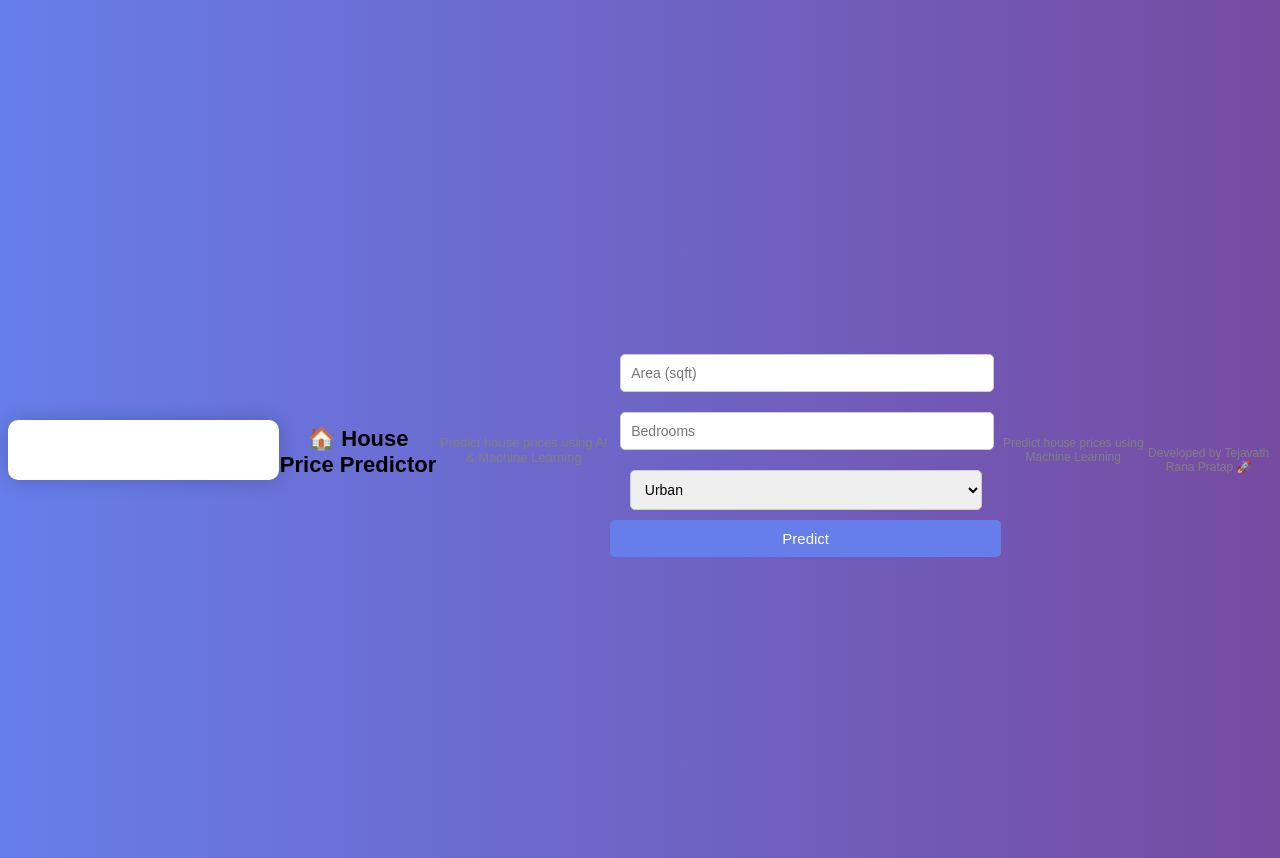
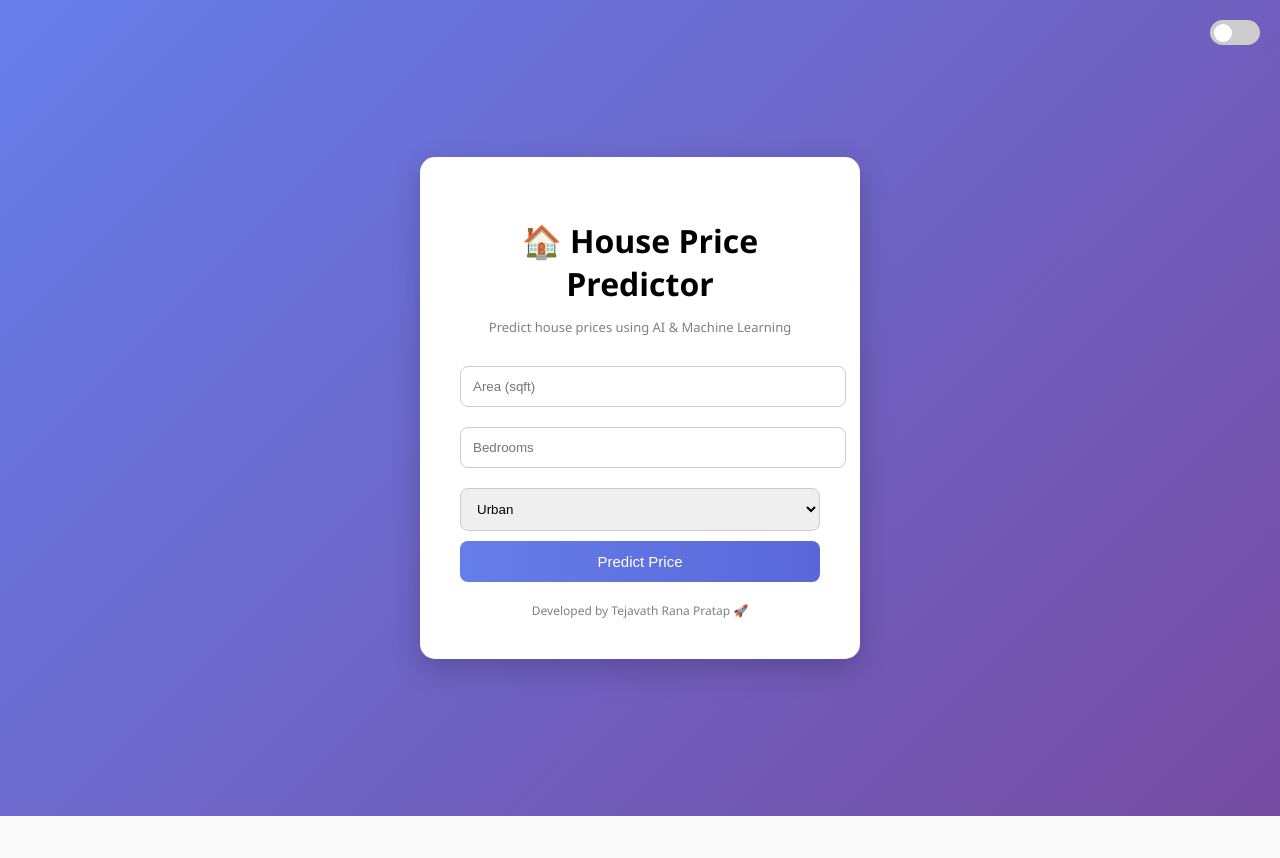
Before and after one commit to Tejavathrana/house-price-prediction, a Flask app: page / in a window 1280 px wide. After the commit the page ends 816 px from the top, so only its background shows below. Run offline with Flask 3, Linux system fonts and the light colour scheme.

Commit message:
Final UI upgrade (dark mode + loader + animations)

```diff
--- a/static/style.css
+++ b/static/style.css
@@ -7,20 +7,78 @@ body {
     height: 100vh;
 }
 
+/* 🌙 DARK MODE */
+body.dark {
+    background: #1e1e2f;
+}
+
+/* Toggle */
+.toggle-container {
+    position: absolute;
+    top: 20px;
+    right: 20px;
+}
+
+.switch {
+    position: relative;
+    display: inline-block;
+    width: 50px;
+    height: 25px;
+}
+
+.switch input { display: none; }
+
+.slider {
+    position: absolute;
+    background: #ccc;
+    border-radius: 25px;
+    width: 100%;
+    height: 100%;
+    cursor: pointer;
+}
+
+.slider:before {
+    content: "";
+    position: absolute;
+    height: 18px;
+    width: 18px;
+    left: 4px;
+    bottom: 3px;
+    background: white;
+    border-radius: 50%;
+    transition: 0.3s;
+}
+
+input:checked + .slider:before {
+    transform: translateX(24px);
+}
+
 /* Card */
 .container {
-    background: rgba(255, 255, 255, 0.95);
+    background: white;
     padding: 40px;
     border-radius: 15px;
     width: 360px;
     text-align: center;
     box-shadow: 0 10px 30px rgba(0,0,0,0.2);
+    animation: fadeIn 0.6s ease-in-out;
+}
+
+/* Dark card */
+body.dark .container {
+    background: #2c2c3e;
+    color: white;
 }
 
 /* Title */
 h1 {
-    font-size: 22px;
-    margin-bottom: 10px;
+    margin-bottom: 5px;
+}
+
+.subtitle {
+    font-size: 13px;
+    color: gray;
+    margin-bottom: 20px;
 }
 
 /* Inputs */
@@ -30,7 +88,14 @@ input, select {
     margin: 10px 0;
     border-radius: 8px;
     border: 1px solid #ccc;
-    font-size: 14px;
+}
+
+/* Dark inputs */
+body.dark input,
+body.dark select {
+    background: #444;
+    color: white;
+    border: none;
 }
 
 /* Button */
--- a/templates/index.html
+++ b/templates/index.html
@@ -1,68 +1,30 @@
 <!DOCTYPE html>
 <html>
 <head>
-    <title>House Price Prediction</title>
+    <title>House Price Predictor</title>
     <link rel="stylesheet" href="{{ url_for('static', filename='style.css') }}">
-    <style>
-        body {
-            font-family: Arial;
-            background: linear-gradient(to right, #667eea, #764ba2);
-            text-align: center;
-            margin-top: 50px;
-        }
-
-        .container {
-            background: white;
-            padding: 30px;
-            border-radius: 10px;
-            width: 350px;
-            margin: auto;
-            box-shadow: 0 0 20px rgba(0,0,0,0.2);
-        }
-
-        input, select {
-            width: 90%;
-            padding: 10px;
-            margin: 10px;
-            border-radius: 5px;
-        }
-
-        button {
-            padding: 10px;
-            background: #667eea;
-            color: white;
-            border: none;
-            cursor: pointer;
-            border-radius: 5px;
-        }
-
-        .result {
-            color: green;
-            font-weight: bold;
-        }
-
-        .accuracy {
-            color: blue;
-        }
-
-        .graph img {
-            width: 80%;
-            max-width: 300px;
-            margin-top: 20px;
-        }
-    </style>
 </head>
 
 <body>
 
-<div class="container"></div>
-<h1>🏠 House Price Predictor</h1>
-<p style="color: gray; font-size: 13px;">
-    Predict house prices using AI & Machine Learning
-</p>
+<!-- 🌙 DARK MODE TOGGLE -->
+<div class="toggle-container">
+    <label class="switch">
+        <input type="checkbox" onclick="toggleMode()">
+        <span class="slider"></span>
+    </label>
+</div>
 
-    <form action="/predict" method="post">
+<div class="container">
+
+    <h1>🏠 House Price Predictor</h1>
+    <p class="subtitle">Predict house prices using AI & Machine Learning</p>
+
+    <!-- FORM -->
+    <form action="/predict" method="post" onsubmit="showLoader()">
+
         <input type="number" name="area" placeholder="Area (sqft)" required>
+
         <input type="number" name="bedrooms" placeholder="Bedrooms" required>
 
         <select name="location">
@@ -71,29 +33,49 @@
             <option value="2">Rural</option>
         </select>
 
-        <button type="submit">Predict</button>
+        <button id="predictBtn" type="submit">Predict Price</button>
+
     </form>
 
+    <!-- LOADER -->
+    <div id="loader" class="loader" style="display:none;"></div>
+
+    <!-- ERROR -->
     {% if result == "Please enter all fields" %}
-    <p class="error">{{ result }}</p>
-{% endif %}
-{% if result and result != "Please enter all fields" %}
-    <p class="result">Predicted Price: ₹{{ result }}</p>
-    <p class="accuracy">Model Accuracy (R² Score): {{ accuracy }}</p>
-{% endif %}
+        <p class="error">{{ result }}</p>
+    {% endif %}
 
+    <!-- RESULT -->
+    {% if result and result != "Please enter all fields" %}
+        <p class="result">Predicted Price: ₹{{ result }}</p>
+        <p class="accuracy">Model Accuracy (R² Score): {{ accuracy }}</p>
 
-    {% if graph %}
         <div class="graph">
-            <img src="{{ graph }}">
+            <img src="{{ url_for('static', filename='graph.png') }}">
         </div>
     {% endif %}
-    <p style="font-size:12px; color:gray;">
-    Predict house prices using Machine Learning
-</p>
-<div class="footer">
-    Developed by Tejavath Rana Pratap 🚀
+
+    <!-- FOOTER -->
+    <div class="footer">
+        Developed by Tejavath Rana Pratap 🚀
+    </div>
+
 </div>
+
+<!-- SCRIPT -->
+<script>
+function showLoader() {
+    document.getElementById("loader").style.display = "block";
+
+    let btn = document.getElementById("predictBtn");
+    btn.innerText = "Predicting...";
+    btn.disabled = true;
+}
+
+function toggleMode() {
+    document.body.classList.toggle("dark");
+}
+</script>
 
 </body>
 </html>
```
Also changed, not shown: other parts of static/style.css (+29 -4 lines).
